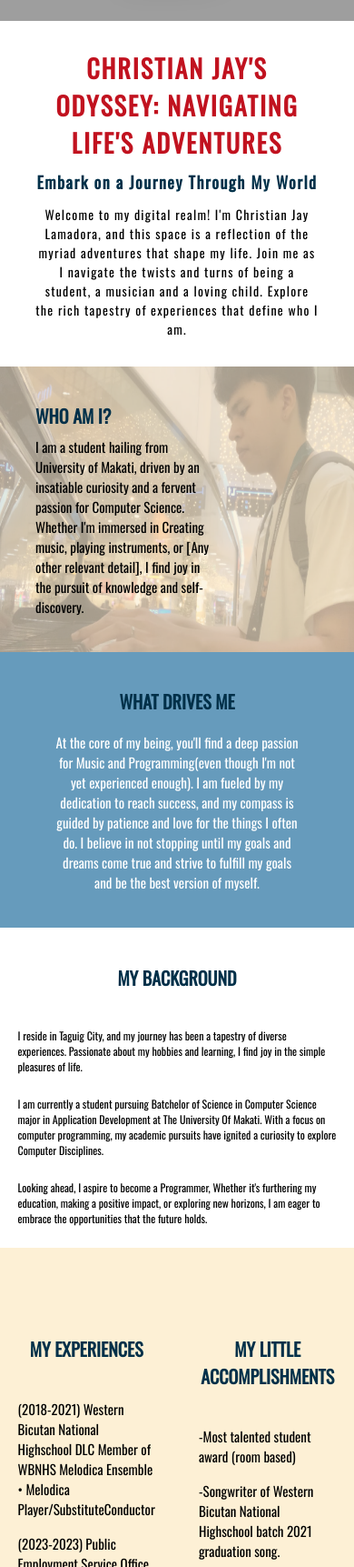
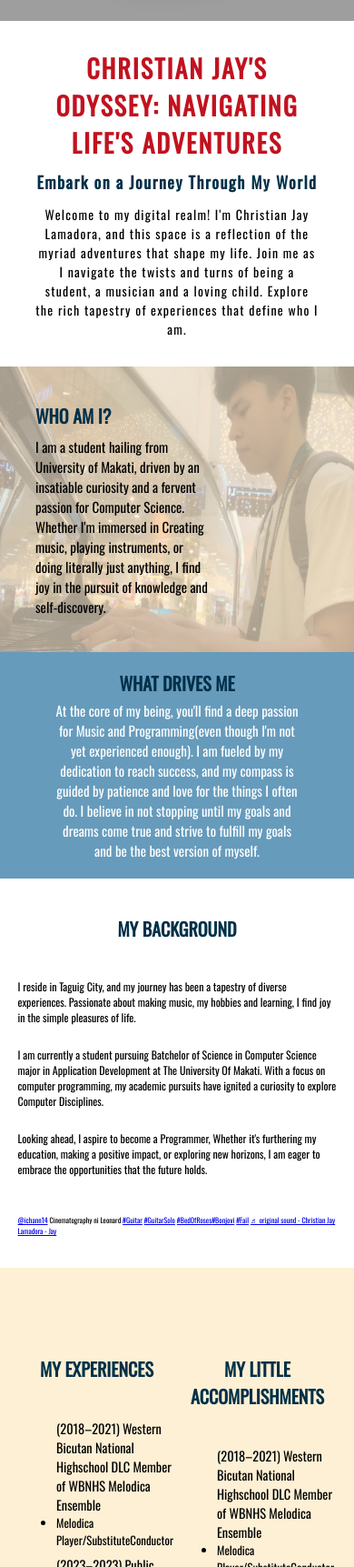
Before and after one commit to ichannnj/Personal-Website, a plain HTML site: page index.html in a window 390 px wide. Shown: the part 277-2000 px from the top of the page at 91% size. Drawn offline with nearby package versions, Linux system fonts and the light colour scheme; grey boxes are pictures that could not be loaded; a script that the page names is missing.

Commit message:
Added Embedded TikTok

```diff
--- a/index.html
+++ b/index.html
@@ -44,7 +44,7 @@
             <p>
                 I am a student hailing from University of Makati, driven by an insatiable curiosity
                 and a fervent passion for Computer Science. Whether I'm immersed in Creating music,
-                 playing instruments, or [Any other relevant detail], I find joy in the pursuit of knowledge
+                 playing instruments, or doing literally just anything, I find joy in the pursuit of knowledge
                  and self-discovery.
             </p>
         </div>
@@ -64,7 +64,19 @@
     </div>
     <div class="content_4">
         <div class="content_4_container">
-            <img src="images/404144774_3110589415904608_4770978443691086100_n.jpg" class="floating_image">
+            <div class="video">
+                <blockquote class="tiktok-embed" cite="https://www.tiktok.com/@ichann14/video/7119094408368229659"
+                data-video-id="7119094408368229659" > <section>
+                    <a target="_blank" title="@ichann14" href="https://www.tiktok.com/@ichann14?refer=embed">@ichann14</a>
+                    Cinematography ni Leonard <a title="guitar" target="_blank" href="https://www.tiktok.com/tag/guitar?refer=embed">#Guitar</a>
+                    <a title="guitarsolo" target="_blank" href="https://www.tiktok.com/tag/guitarsolo?refer=embed">#GuitarSolo</a> <a title="bedofroses"
+                     target="_blank" href="https://www.tiktok.com/tag/bedofroses?refer=embed">#BedOfRoses</a><a title="bonjovi" target="_blank"
+                      href="https://www.tiktok.com/tag/bonjovi?refer=embed">#Bonjovi</a> <a title="fail" target="_blank"
+                      href="https://www.tiktok.com/tag/fail?refer=embed">#Fail</a> <a target="_blank" title="♬ original sound - Christian Jay Lamadora - Jay"
+                       href="https://www.tiktok.com/music/original-sound-Christian-Jay-Lamadora-7119094441968716570?refer=embed">♬ original sound -
+                       Christian Jay Lamadora - Jay</a>
+                </section> </blockquote> <script async src="https://www.tiktok.com/embed.js"></script>
+            </div>
             <div class="content_4_texts">
                 <div class="content_4_title">
                     <h1>MY BACKGROUND</h1>
@@ -72,7 +84,7 @@
                 <div class="content_4_description">
                     <div class="text_line_1">
                         <p>I reside in Taguig City, and my journey has been a tapestry of diverse experiences.
-                            Passionate about my hobbies and learning, I find joy in the simple pleasures of life.</p>
+                            Passionate about making music, my hobbies and learning, I find joy in the simple pleasures of life.</p>
                     </div>
                     <div class="text_line_2">
                         <p>I am currently a student pursuing Batchelor of Science in Computer Science major in Application
@@ -89,42 +101,37 @@
     </div>
     <div class="content_5">
         <div class="content_5_container">
-            <div class="content_5_text1">
+            <div class="list1">
                 <div class="content_5_title">
-                    <h1> MY EXPERIENCES</h1>
+                    <h1>
+                        MY EXPERIENCES
+                    </h1>
                 </div>
-                <div class="content_5_description">
-                    <div class="text">
-                        <p> (2018-2021) Western Bicutan National Highschool DLC Member
-                            of WBNHS Melodica Ensemble <br>• Melodica Player/SubstituteConductor</p>
-                    </div>
-                    <div class="text">
-                        <p> (2023-2023) Public Employment Service Office - Taguig PESO OJT<br>• Data Encoder </p>
-                    </div>
-                    <div class="text">
-                        <p> (2018–present) Syncrophi Band Band Leader<br>• Lead Guitarist/Multi-Instrumentalist</p>
-                    </div>
+                <ul> (2018–2021) Western Bicutan National Highschool DLC Member of WBNHS Melodica Ensemble
+                    <li> Melodica Player/SubstituteConductor </li>
+                </ul>
+                <ul> (2023–2023) Public Employment Service Office - Taguig PESO OJT
+                    <li> Data Encoder  </li>
+                </ul>
+                <ul> (2018–present) Syncrophi Band Band Leader
+                    <li> Lead Guitarist/Multi-Instrumentalist </li>
+                </ul>
+            </div>
+            <div class="list2">
+                <div class="content_5_title">
+                    <h1>
+                        MY LITTLE ACCOMPLISHMENTS
+                    </h1>
                 </div>
-            </div>
-
-            <div class="content_5_text2">
-                <div class="content_5_title">
-                    <h1> MY LITTLE ACCOMPLISHMENTS</h1>
-                </div>
-                <div class="content_5_description">
-                    <div class="text">
-                        <p> -Most talented student award (room based)</p>
-                    </div>
-                    <div class="text">
-                        <p> -Songwriter of Western Bicutan National Highschool batch 2021 graduation song.</p>
-                    </div>
-                    <div class="text">
-                        <p>  -MCA Montessori School Speech Choir Champion (2023)</p>
-                    </div>
-                    <div class="text">
-                        <p>  -Consistent With Honors since 2021</p>
-                    </div>
-                </div>
+                <ul> (2018–2021) Western Bicutan National Highschool DLC Member of WBNHS Melodica Ensemble
+                    <li> Melodica Player/SubstituteConductor </li>
+              </ul>
+              <ul> (2023–2023) Public Employment Service Office - Taguig PESO OJT
+                  <li> Data Encoder  </li>
+              </ul>
+              <ul> (2018–present) Syncrophi Band Band Leader
+                  <li> Lead Guitarist/Multi-Instrumentalist </li>
+            </ul>
             </div>
         </div>
     </div>
--- a/style.css
+++ b/style.css
@@ -12,14 +12,14 @@ body {
 .hero_img{
     background: url(images/image\ 1.png);
     width: 100%;
-    height: 1024px;
+    height: 100vh;
     background-repeat: no-repeat;
     background-position: center;
     background-size: 100% 1024px;
 }
 
 .hero_text{
-    margin-top: 300px;
+    margin-top: 20vh;
     text-align: center;
 }
 
@@ -227,7 +227,7 @@ body {
     color: #003049;
     margin-left: auto;
     margin-right: auto;
-    padding: 10% 0 0 0rem;
+    padding: 5% 0 0 0;
     font-weight: 600;
     font-size: 2.5rem;
 }
@@ -236,7 +236,7 @@ body {
     width: 70%;
     margin-left: auto;
     margin-right: auto;
-    padding: 5% 0 10% 0rem;
+    padding: 1% 0 5% 0;
     font-size: 1.875rem;
     color: white;
 }
@@ -255,14 +255,13 @@ body {
     width: 90%;
 }
 
-.floating_image{
-    width: 30.688rem;
-    height: 45.813rem;
-    padding: 5% 0 5% 0;
+.video{
+    width: 100%;
+    padding: 5% 0 10% 0;
 }
 
 .content_4_title h1{
-    text-align: right;
+    text-align: left;
     padding: 8% 0 5% 0;
     color: #003049;
     font-weight: 600;
@@ -283,19 +282,13 @@ body {
 
 .content_5_container{
     display: flex;
-    width: 90%;
+    width: 70%;
+    justify-content: center;
     margin-left: auto;
     margin-right:  auto;
-    column-gap: 6rem;
+    column-gap: 1rem;
     padding-bottom: 10%;
-}
-
-.content_5_text1{
-    width: 50%;
-}
-
-.content_5_text2{
-    width: 50%;
+    font-size: 2.5rem ;
 }
 
 .content_5_title h1{
@@ -306,14 +299,13 @@ body {
     padding-bottom: 5rem;
 }
 
-.content_5_description{
-    display: flex;
-    flex-direction: column;
-    row-gap: 2rem;
+.content_5_container li {
+    font-size: 1.6rem ; ;
+    padding-bottom: 5%;
 }
 
-.text{
-    font-size: 1.875rem ;
+.content_5_container ul {
+    font-size: 1.8rem;
 }
 
 .content_6{
@@ -432,6 +424,12 @@ body {
     padding-bottom: 3rem;
 }
 
+.links{
+    display: flex;
+    justify-content: center;
+    column-gap: 5%;
+}
+
 
 @media  screen and (max-width:1440px) {
     .content_4_description{
@@ -480,6 +478,19 @@ body {
     .content_4_description{
         padding-bottom: 3rem;
     }
+
+    .content_4_container{
+        flex-direction: column;
+    }
+
+    .content_4_texts{
+        order: 1;
+    }
+
+    .video{
+        order: 2;
+        height: 20%;
+    }
 }
 
 @media screen and (max-width: 600px) {
@@ -527,13 +538,6 @@ body {
         width: 90%;
     }
 
-    .floating_image{
-        display: none;
-        width: 30rem;
-        height: 30rem;
-        padding: 5rem 0 5rem 0;
-    }
-
     .content_4_title h1{
         text-align: center;
         padding: 5rem 0 5rem 0;
@@ -573,13 +577,6 @@ body {
         width: 80%;
         margin-left: auto;
         margin-right: auto;
-    }
-
-    .floating_image{
-        display: none;
-        width: 30rem;
-        height: 30rem;
-        padding: 5rem 0 5rem 0;
     }
 
     .content_5{
```
